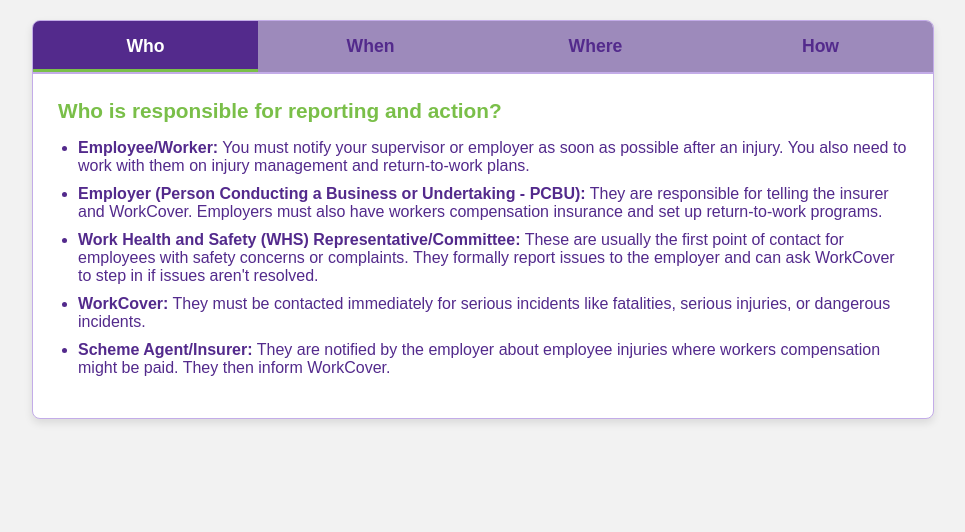
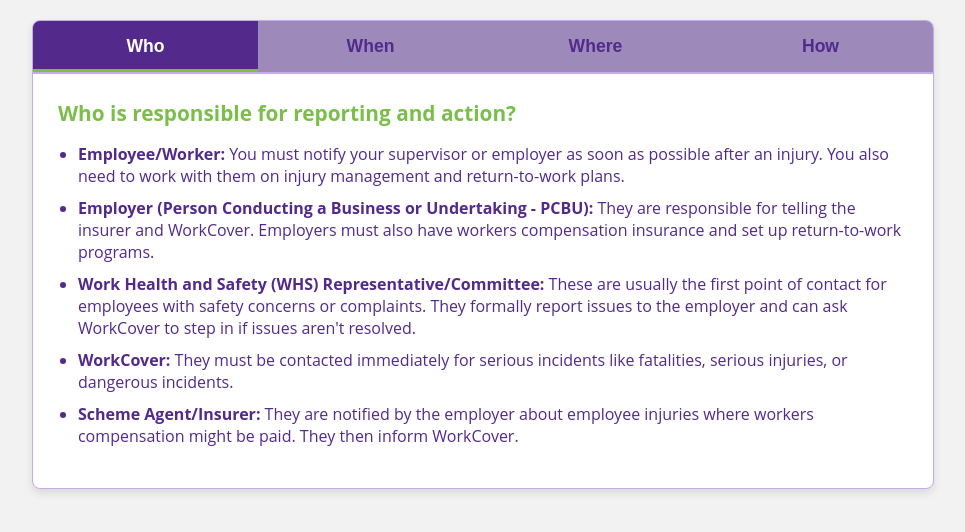
Before and after one commit to DapaLMS1/Incident-and-Accident-Reporting-2, a plain HTML site: page index.html in a window 1280 px wide. Shown: the whole page, without its empty margins (157-1122 px from the left). Drawn offline with Linux system fonts and the light colour scheme.

Commit message:
Update index.html

```diff
--- a/index.html
+++ b/index.html
@@ -6,7 +6,7 @@
     <title>Workplace Incident Reporting</title>
     <style>
         body {
-            font-family: Arial, Helvetica, sans-serif; /* Adjusted font for broader compatibility */
+            font-family: 'Open Sans', sans-serif;
             background-color: #F2F2F2; /* Light grey background */
             color: #532A8C; /* Dark purple text */
             margin: 0;
```
